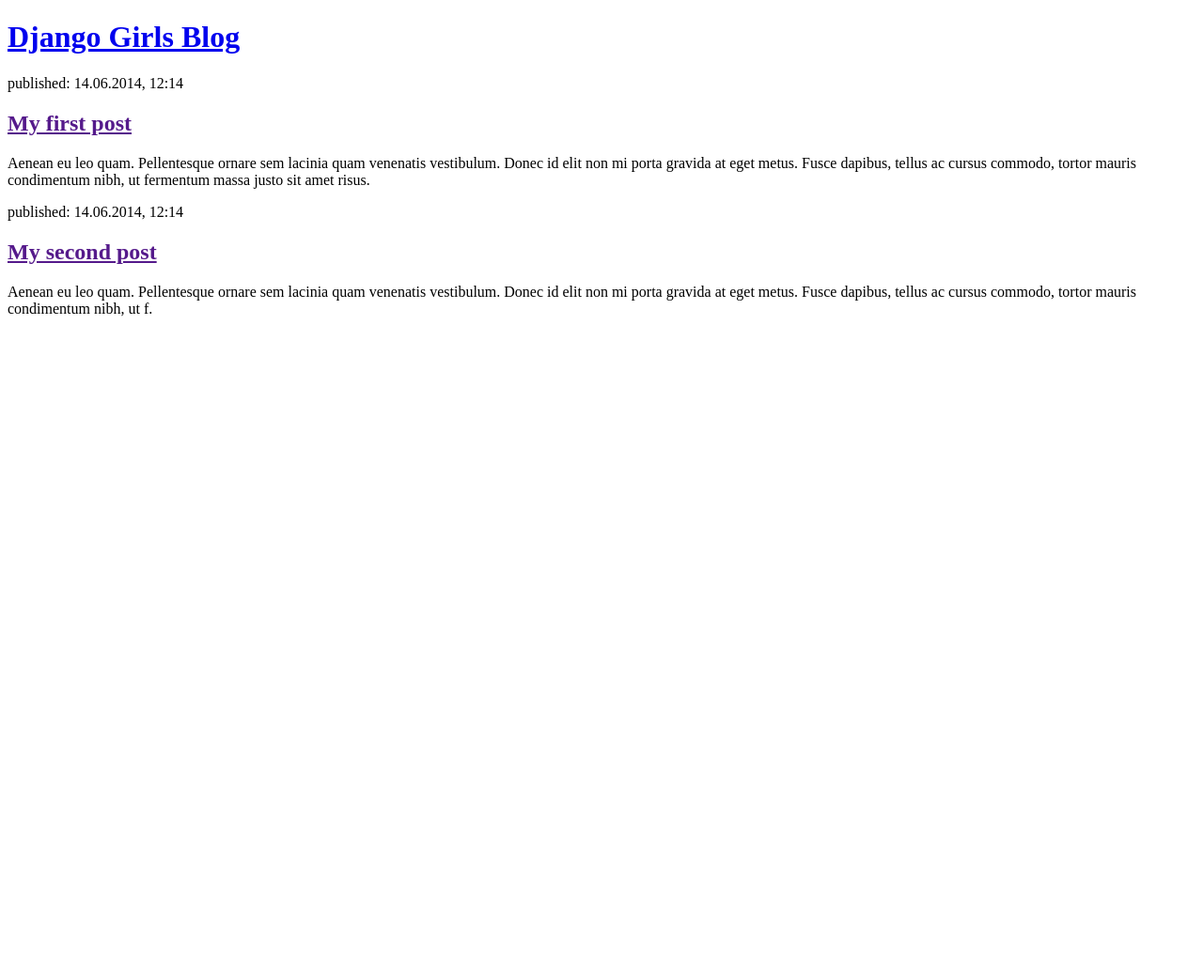
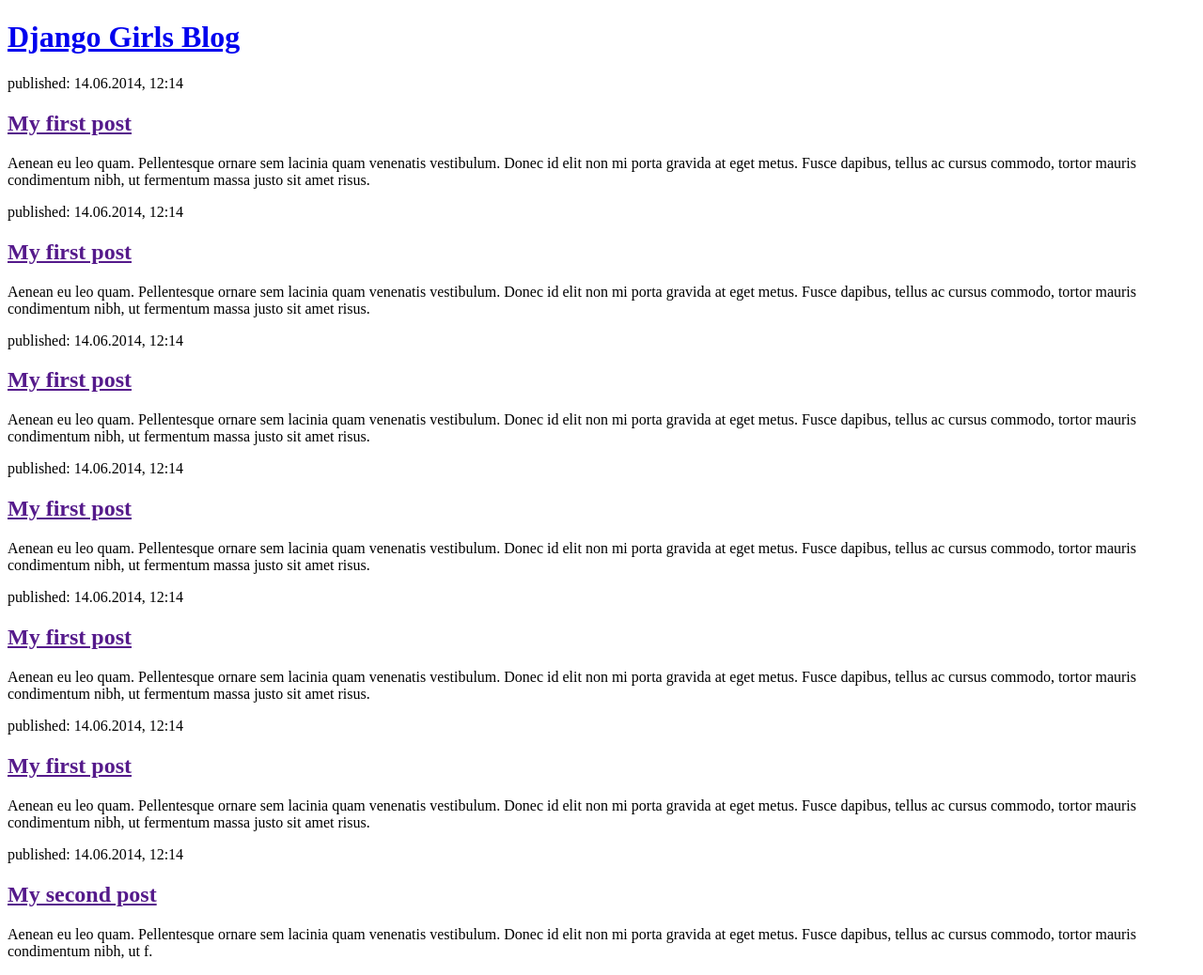
Before and after one commit to rucpata/blog-I, a Django app: template blog/templates/blog/post_list.html in a window 1280 px wide. Shown: the whole page at 94% size. Before the commit the page ends 337 px from the top, so only its background shows below. Run offline with Django 3.2, Linux system fonts and the light colour scheme; the template is opened without the code that fills it: values that come from a table or form of the project are taken from there, others are empty; data comes from the database, SQL or seed files in the repository; both versions use the stored data as it was after the commit.

Commit message:
dane dynamiczne w szabloenie django

```diff
--- a/blog/templates/blog/post_list.html
+++ b/blog/templates/blog/post_list.html
@@ -9,14 +9,15 @@
         <h1><a href="/">Django Girls Blog</a></h1>
     </div>
 
+{% for post in posts %}
     <div>
-        <p>published: 14.06.2014, 12:14</p>
+        <p>published: 14.06.2014, 12:14 </p>
         <h2><a href = "">My first post</a></h2>
         <p>Aenean eu leo quam. Pellentesque ornare sem lacinia quam venenatis vestibulum. Donec id elit non mi
             porta gravida at eget metus. Fusce dapibus, tellus ac cursus commodo, tortor mauris condimentum nibh,
             ut fermentum massa justo sit amet risus.</p>
     </div>
-
+{% endfor %}
     <div>
         <p>published: 14.06.2014, 12:14</p>
             <h2><a href="">My second post</a></h2>
--- a/blog/views.py
+++ b/blog/views.py
@@ -1,5 +1,7 @@
 from django.shortcuts import render
+from django.utils import timezone
+from .models import Post
 
 def post_list(request):
-    return render(request, 'blog/post_list.html', {})
-# Create your views here.
+    posts = Post.objects.filter(published_date__lte=timezone.now()).order_by('published_date')
+    return render(request, 'blog/post_list.html', {'posts': posts})
```
Also changed, not shown: db.sqlite3.
